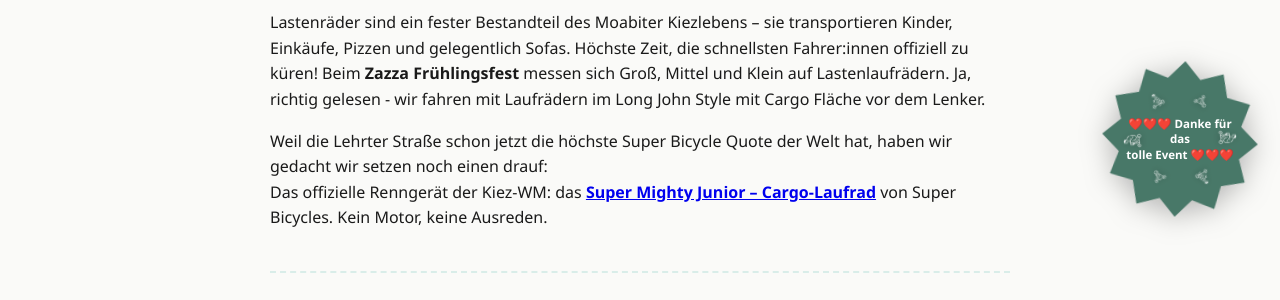
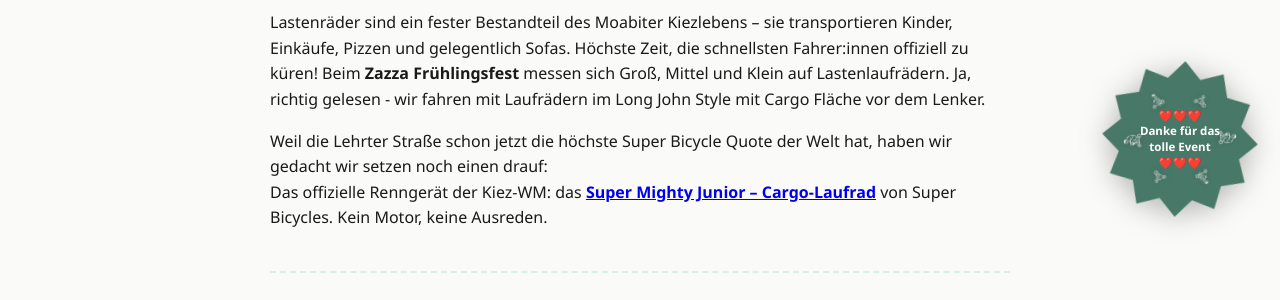
Before and after one commit to falkorichter/moabit-lastenlaufrad-champion-2026, a Jekyll site: the page built from index.html, in a window 1280 px wide. Shown: the part 661-961 px from the top of the page. Built offline with Jekyll 4.4.1, drawn with Linux system fonts in a browser that asks for light colours.

Commit message:
Update index.html

```diff
--- a/index.html
+++ b/index.html
@@ -196,7 +196,7 @@ title: Moabiter Lastenlaufrad Kiez-WM 2026
 </main>
 
 <a href="#anmeldung" class="badge-walkin">
-  <span class="badge-text">❤️❤️❤️ Danke für das<br>tolle Event ❤️❤️❤️</span>
+  <span class="badge-text">❤️❤️❤️<br>Danke für das<br>tolle Event<br>❤️❤️❤️</span>
   <img class="badge-icon badge-icon--1" src="/assets/images/size_pro_transparent.png"    alt="" aria-hidden="true">
   <img class="badge-icon badge-icon--2" src="/assets/images/size_boomer_transparent.png" alt="" aria-hidden="true">
   <img class="badge-icon badge-icon--3" src="/assets/images/size_oldies_transparent.png" alt="" aria-hidden="true">
```
